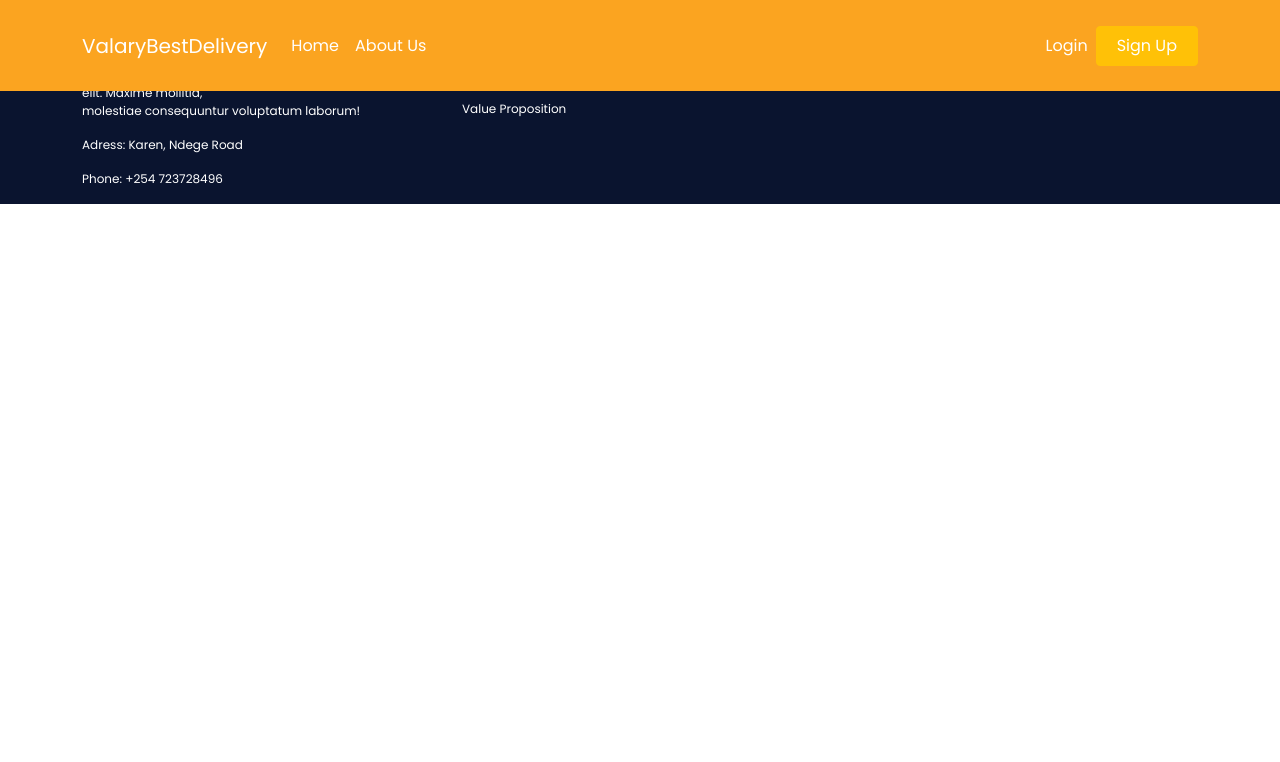
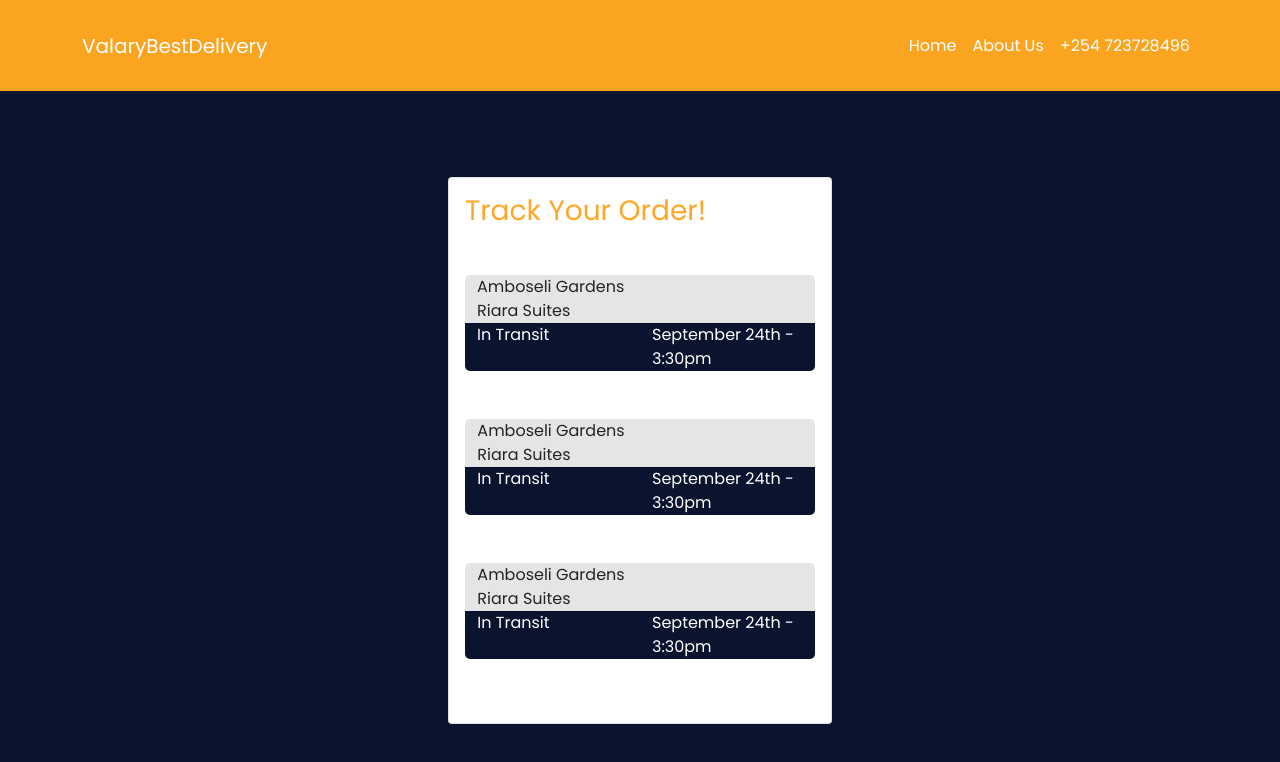
Before and after one commit to UhuruV/delivery-app, a React (Create React App) app in the folder Documents/delivery-app/: page /tracking in a window 1280 px wide. Shown: the top 762 px of the page. Built offline with nearby package versions, Linux system fonts and the light colour scheme.

Commit message:
added a delivery and tracking component

```diff
--- a/Documents/delivery-app/package.json
+++ b/Documents/delivery-app/package.json
@@ -16,6 +16,7 @@
     "react-dom": "^17.0.2",
     "react-router-dom": "^5.3.0",
     "react-scripts": "4.0.3",
+    "sweetalert": "^2.1.2",
     "web-vitals": "^1.0.1"
   },
   "scripts": {
--- a/Documents/delivery-app/src/App.css
+++ b/Documents/delivery-app/src/App.css
@@ -240,6 +240,12 @@ h1 {
   color: #fff !important;
   width: 100%;
 }
+
+/* Tracking */
+.delivery{
+  width: 30%;
+  margin: 6% auto;
+}
 .App-link {
   color: #61dafb;
 }
--- a/Documents/delivery-app/src/App.js
+++ b/Documents/delivery-app/src/App.js
@@ -7,6 +7,8 @@ import { BrowserRouter as Router, Switch, Route } from "react-router-dom";
 import Login from "./components/login/Login";
 import Register from "./components/register/Register";
 import DeliveryDetails from "./components/delivery/DeliveryDetails";
+import DeliveryTracking from "./components/tracking/DeliveryTracking";
+import SecondNavbar from "./components/nav/SeconNav";
 
 function App() {
   const LoginContainer = () => {
@@ -30,11 +32,20 @@ function App() {
   const DeliveryContainer =()=>{
     return (
       <>
+       <SecondNavbar/>
         <Route path="/delivery" component={ DeliveryDetails }/>
       </>
     );
   }
 
+  const DeliveryTrackingContainer =()=>{
+    return (
+      <>
+       <SecondNavbar/>
+        <Route path="/tracking" component={ DeliveryTracking }/>
+      </>
+    );
+  }
 
 
   const DefaultContainer = () => {
@@ -53,19 +64,14 @@ function App() {
   return (
     <div className="App">
       <Router>
-        {/* <NavbarComponent /> */}
         <Switch>
-          {/* <Route exact path="/" component={HomePage} />
-          <Route path="/about" component={About} />
-          <Route path="/login" component={Login} />
-          <Route path="/sign-up" component={Register} /> */}
           <Route exact path="/(login)" component={LoginContainer} />
           <Route exact  path="/(sign-up)"component={ SignUpContainer }/>
           <Route exact  path="/(delivery)"component={ DeliveryContainer }/>
+          <Route exact  path="/(tracking)"component={ DeliveryTrackingContainer }/>
           <Route component={DefaultContainer} />
         </Switch>
       </Router>
-      {/* <Footer /> */}
     </div>
   );
 }
--- a/Documents/delivery-app/src/components/delivery/DeliveryDetails.js
+++ b/Documents/delivery-app/src/components/delivery/DeliveryDetails.js
@@ -1,16 +1,32 @@
 import React from "react";
 import { Form, Row, Col, Button, Card } from "react-bootstrap";
+import * as sweetalert from 'sweetalert';
+import { useHistory } from "react-router";
 
 const DeliveryDetails = () => {
+    const history = useHistory();
+
+  const onClickContinue = () => {
+    sweetalert({
+      title: "Success",
+      type: "success",
+      text: "Your order has been placed.",
+    });
+  };
+
+  const RedirectToTracking = ()=>{
+      onClickContinue();
+      history.push('/tracking');
+  }
+
   return (
     <div>
       <div className="sign-up">
-        <div className="sign-up-form">
+        <div className="sign-up-form delivery">
           <Card body>
-            <Form>
-              <Row className="mb-3">
+            <Form >
+              <Row className="mb-5">
                 <Form.Group as={Col} controlId="formGridEmail">
-                  {/* <Form.Label>Email</Form.Label> */}
                   <Form.Control
                     type="email"
                     placeholder="Enter pick up location"
@@ -18,9 +34,8 @@ const DeliveryDetails = () => {
                 </Form.Group>
               </Row>
 
-              <Row className="mb-3">
+              <Row className="mb-5">
                 <Form.Group as={Col} controlId="formGridEmail">
-                  {/* <Form.Label>Password</Form.Label> */}
                   <Form.Control
                     type="password"
                     placeholder="Enter delivery destination"
@@ -28,7 +43,7 @@ const DeliveryDetails = () => {
                 </Form.Group>
               </Row>
 
-              <div className="delivery-size">
+              <div className="delivery-size mb-5">
                 <Row>
                   <Col xs={6} md={4} className="small">
                     <p className="delivery-para">Small</p>
@@ -42,17 +57,17 @@ const DeliveryDetails = () => {
                 </Row>
               </div>
 
-              <div className="delivery-details">
+              <div className="delivery-details mb-5">
                 <Row className="mb-3">
                   <Col xs={6}>Bike</Col>
-                  <Col xs={6} style={{ textAlign: "right"}}>
-                      <Col>KES 289</Col>
-                      <Col>Pick up by 3:30pm</Col>
+                  <Col xs={6} style={{ textAlign: "right" }}>
+                    <Col>KES 289</Col>
+                    <Col>Pick up by 3:30pm</Col>
                   </Col>
                 </Row>
               </div>
 
-              <Button variant="primary" type="submit" className="btn-continue">
+              <Button variant="primary" onClick={ RedirectToTracking } className="btn-continue">
                 Continue
               </Button>
             </Form>
--- a/Documents/delivery-app/src/components/login/Login.js
+++ b/Documents/delivery-app/src/components/login/Login.js
@@ -8,7 +8,7 @@ const Login = () => {
   const history = useHistory();
 
   const RedirectAfterLogin =()=>{
-    history.push('/');
+    history.push('/delivery');
   }
 
 
--- /dev/null
+++ b/Documents/delivery-app/src/components/nav/SeconNav.js
@@ -0,0 +1,31 @@
+import React from "react";
+import { Link } from "react-router-dom";
+import { Navbar, Nav, Container, Button, NavLink } from "react-bootstrap";
+
+const SecondNavbar = () => {
+  return (
+    <>
+      <Navbar bg="dark" variant="dark" fixed="top">
+        <Container>
+          <Navbar.Brand as={Link} to="/">
+            ValaryBestDelivery
+          </Navbar.Brand>
+
+          <Nav>
+          <NavLink as={Link} to="/">
+              Home
+            </NavLink>{" "}
+            <NavLink as={Link} to="/about">
+              About Us
+            </NavLink>{" "}
+            <Nav.Link as={Link} to="/login">
+              +254 723728496
+            </Nav.Link>
+          </Nav>
+        </Container>
+      </Navbar>
+    </>
+  );
+};
+
+export default SecondNavbar;
--- a/Documents/delivery-app/src/components/tracking/DeliveryTracking.js
+++ b/Documents/delivery-app/src/components/tracking/DeliveryTracking.js
@@ -0,0 +1,67 @@
+import React from "react";
+import { Card, Row, Col } from "react-bootstrap";
+
+const DeliveryTracking = () => {
+  return (
+    <div className="sign-up">
+      <div className="delivery">
+        <Card body>
+          <h3 className="mb-5" style={{ color: "#ffa724" }}> Track Your Order! </h3>
+
+          <Row className="mb-5" style={{ margin: "0.02%" }}>
+            <div style={{ backgroundColor: "#E5E5E5",borderRadius: "5px 5px 0 0 " }}>
+              <Row>
+                <Col> Amboseli Gardens</Col>
+              </Row>
+              <Row>
+                <Col>Riara Suites</Col>
+              </Row>
+            </div>
+            <div style={{ backgroundColor: "#0a142f", color: "#fff", borderRadius: " 0 0 5px 5px " }}>
+              <Row>
+                <Col>In Transit</Col>
+                <Col>September 24th - 3:30pm</Col>
+              </Row>
+            </div>
+          </Row>
+
+          <Row className="mb-5" style={{ margin: "0.1%" }}>
+          <div style={{ backgroundColor: "#E5E5E5",borderRadius: "5px 5px 0 0 " }}>
+              <Row>
+                <Col> Amboseli Gardens</Col>
+              </Row>
+              <Row>
+                <Col>Riara Suites</Col>
+              </Row>
+            </div>
+            <div style={{ backgroundColor: "#0a142f", color: "#fff", borderRadius: " 0 0 5px 5px " }}>
+              <Row>
+                <Col>In Transit</Col>
+                <Col>September 24th - 3:30pm</Col>
+              </Row>
+            </div>
+          </Row>
+
+          <Row className="mb-5" style={{ margin: "0.1%" }}>
+          <div style={{ backgroundColor: "#E5E5E5",borderRadius: "5px 5px 0 0 " }}>
+              <Row>
+                <Col> Amboseli Gardens</Col>
+              </Row>
+              <Row>
+                <Col>Riara Suites</Col>
+              </Row>
+            </div>
+            <div style={{ backgroundColor: "#0a142f", color: "#fff", borderRadius: " 0 0 5px 5px " }}>
+              <Row>
+                <Col>In Transit</Col>
+                <Col>September 24th - 3:30pm</Col>
+              </Row>
+            </div>
+          </Row>
+        </Card>
+      </div>
+    </div>
+  );
+};
+
+export default DeliveryTracking;
--- a/Documents/delivery-app/src/index.js
+++ b/Documents/delivery-app/src/index.js
@@ -2,6 +2,8 @@ import React from 'react';
 import ReactDOM from 'react-dom';
 import 'bootstrap/dist/css/bootstrap.min.css';
 import './index.css';
+import swal from 'sweetalert';
+
 import App from './App';
 import reportWebVitals from './reportWebVitals';
 
```
Also changed, not shown: 2 other files (tests, documents, lock files or other folders).
